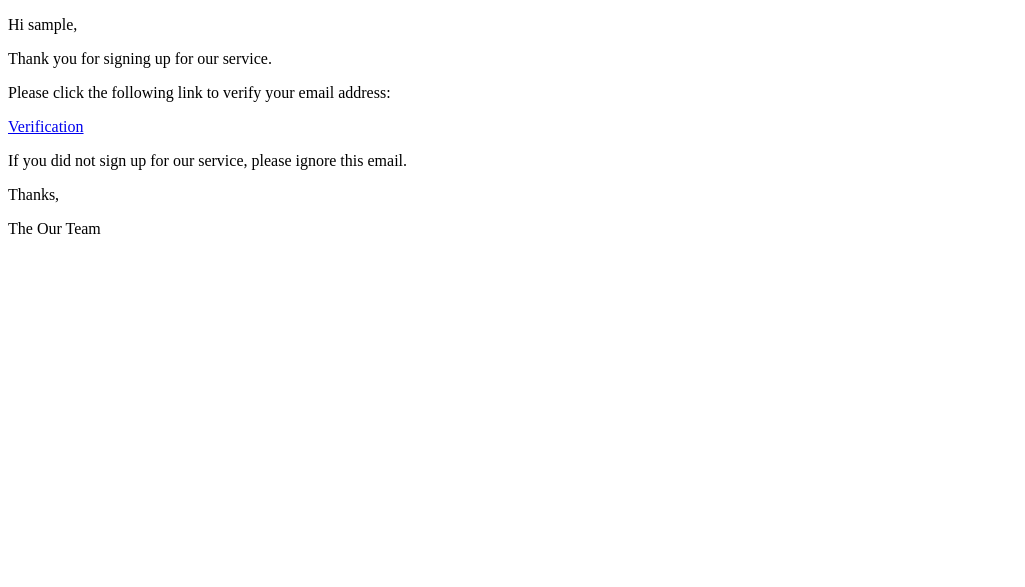
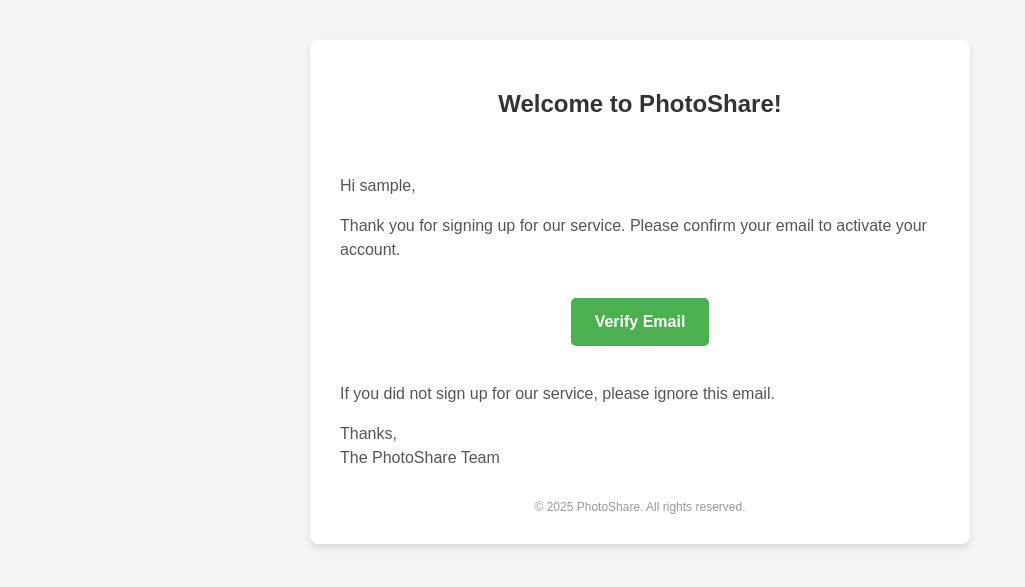
Before and after one commit to Your-Natka/Python-project, a Python web app: template app/services/templates/example_email.html in a window 1280 px wide. Shown: the top 587 px of the page, without its empty margins (0-1025 px from the left). Run offline with Jinja, Linux system fonts and the light colour scheme; the template is opened without the code that fills it: most values are stand-ins (such as "Sample title", 1, 10 or a date in 2020).

Commit message:
email_message

```diff
--- a/app/services/templates/example_email.html
+++ b/app/services/templates/example_email.html
@@ -2,19 +2,69 @@
 <html>
 <head>
     <meta charset="utf-8">
-    <title>Password Reset</title>
+    <title>Email Verification</title>
+    <style>
+        body {
+            font-family: Arial, sans-serif;
+            background-color: #f4f4f4;
+            margin: 0;
+            padding: 0;
+        }
+        .container {
+            max-width: 600px;
+            margin: 40px auto;
+            background-color: #ffffff;
+            padding: 30px;
+            border-radius: 8px;
+            box-shadow: 0 4px 6px rgba(0,0,0,0.1);
+        }
+        .header {
+            text-align: center;
+            padding-bottom: 20px;
+        }
+        .header h2 {
+            color: #333333;
+        }
+        .content {
+            font-size: 16px;
+            line-height: 1.5;
+            color: #555555;
+        }
+        .button {
+            display: inline-block;
+            margin: 20px 0;
+            padding: 12px 24px;
+            background-color: #4CAF50;
+            color: #ffffff !important;
+            text-decoration: none;
+            border-radius: 5px;
+            font-weight: bold;
+        }
+        .footer {
+            font-size: 12px;
+            color: #999999;
+            text-align: center;
+            margin-top: 30px;
+        }
+    </style>
 </head>
 <body>
-<p>Hi {{username}},</p>
-<p>Thank you for signing up for our service.</p>
-<p>Please click the following link to verify your email address:</p>
-<p>
-    <a href="{{host}}api/auth/confirmed_email/{{token}}">
-        Verification
-    </a>
-</p>
-<p>If you did not sign up for our service, please ignore this email.</p>
-<p>Thanks,</p>
-<p>The Our Team</p>
+    <div class="container">
+        <div class="header">
+            <h2>Welcome to PhotoShare!</h2>
+        </div>
+        <div class="content">
+            <p>Hi {{username}},</p>
+            <p>Thank you for signing up for our service. Please confirm your email to activate your account.</p>
+            <p style="text-align:center;">
+                <a href="{{host}}api/auth/confirmed_email/{{token}}" class="button">Verify Email</a>
+            </p>
+            <p>If you did not sign up for our service, please ignore this email.</p>
+            <p>Thanks,<br>The PhotoShare Team</p>
+        </div>
+        <div class="footer">
+            &copy; 2025 PhotoShare. All rights reserved.
+        </div>
+    </div>
 </body>
 </html>
```
